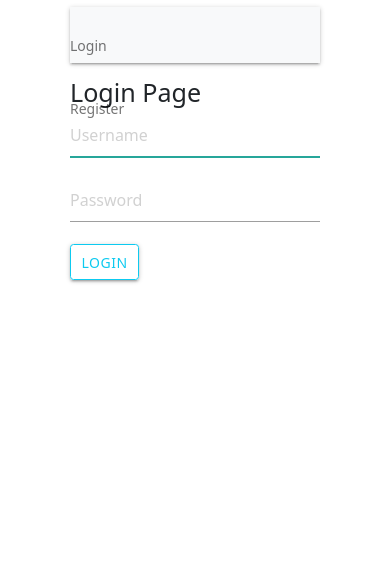
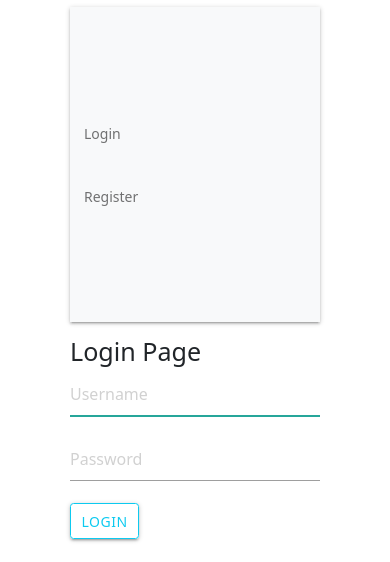
Before and after one commit to JanPoonthong/miniblog, a Django app: page / in a window 390 px wide. Shown: the top 562 px of the page. Run offline with Django 3.2, Linux system fonts and the light colour scheme.

Commit message:
Fix nav-bar for mobile view

```diff
--- a/miniblogapp/static/miniblogapp/index.css
+++ b/miniblogapp/static/miniblogapp/index.css
@@ -1,3 +1,17 @@
 select {
   display: block;
 }
+
+nav {
+  height: 64px;
+}
+
+@media only screen and (max-width: 992px) {
+  nav {
+    height: 315px;
+  }
+}
+
+.navbar-nav .nav-link {
+  padding-left: 14px;
+}
--- a/miniblogapp/templates/miniblogapp/my_blog.html
+++ b/miniblogapp/templates/miniblogapp/my_blog.html
@@ -3,14 +3,15 @@
 
 <div style="display: flex; flex-wrap: wrap">
   {% for blog in blogs %}
-  <form action="{% url 'edit' blog.id %}" style="width: 20%; height: 100%">
+  <div style="padding: 10px">
+    <form action="{% url 'edit' blog.id %}">
       <div class="card bg-light mb-3" style="max-width: 18rem">
         <div class="card-header">
           Author: {{ blog.author }}
           <button
             type="submit"
             class="btn btn-outline-warning"
-          style="float: right"
+            style="vertical-align: middle; margin-left: 50px"
           >
             Edit
           </button>
@@ -24,6 +25,7 @@
         </div>
       </div>
     </form>
+  </div>
   {% endfor %}
 </div>
 {% endblock %}
```
Also changed, not shown: miniblogapp/templates/miniblogapp/home.html (+7 -11 lines). Lines whose indentation alone changed are shown as unchanged.
